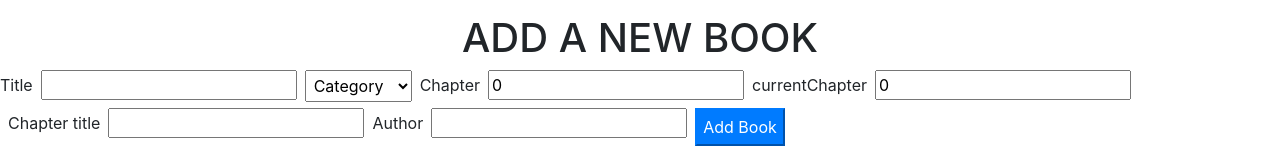
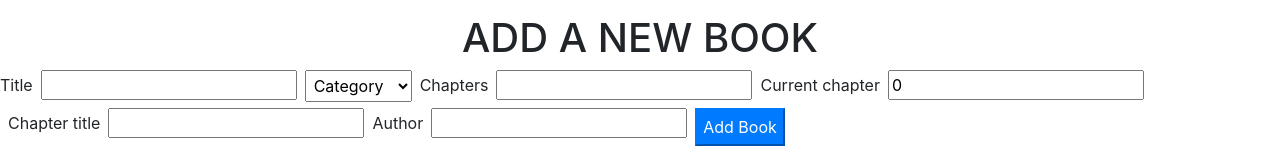
Before and after one commit to cvilla714/bookstore-react-redux, a React (Create React App) app: page / in a window 1280 px wide. Shown: the part 164-324 px from the top of the page. Built offline with nearby package versions, Linux system fonts and the light colour scheme.

Commit message:
Refactor new attributes added to book

```diff
--- a/src/containers/Booksform.js
+++ b/src/containers/Booksform.js
@@ -21,9 +21,9 @@ const Booksform = ({ createBook }) => {
     id: uniqid.process(),
     name: '',
     category: '',
-    chapter: 0,
+    chapters: 0,
     currentChapter: 0,
-    author: '',
+    authors: '',
     chapterTitle: '',
   });
 
@@ -41,7 +41,7 @@ const Booksform = ({ createBook }) => {
       id: uniqid.process(),
       name: '',
       category: '',
-      chapter: 0,
+      chapters: 0,
       currentChapter: 0,
       author: '',
       chapterTitle: '',
@@ -81,18 +81,18 @@ const Booksform = ({ createBook }) => {
             </select>
           </div>
           <label htmlFor="title" className="form-label ml-2">
-            Chapter
+            Chapters
             <input
               type="number"
               id="chapter"
-              name="chapter"
+              name="chapters"
               className="ml-2"
               onChange={handleChange}
               value={info.chapter}
             />
           </label>
           <label htmlFor="title" className="form-label ml-2">
-            currentChapter
+            Current chapter
             <input
               type="number"
               id="currentChapter"
--- a/src/index.js
+++ b/src/index.js
@@ -12,7 +12,7 @@ const INITIAL_STATE = [
     id: uniqid.process(),
     name: 'Harry Potter',
     category: 'Sci-Fi',
-    chapter: 17,
+    chapters: 17,
     currentChapter: 2,
     author: 'J.K Rowling',
   },
@@ -20,7 +20,7 @@ const INITIAL_STATE = [
     id: uniqid.process(),
     name: 'The Lord of the rings',
     category: 'Sci-Fi',
-    chapter: 19,
+    chapters: 19,
     currentChapter: 7,
     author: 'J. R. R. Tolkien',
   },
```
